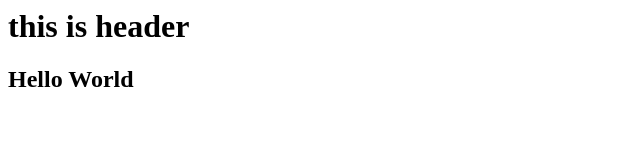
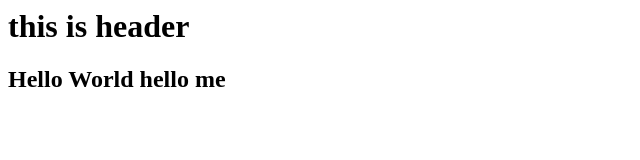
Before and after one commit to nidhiparikh687/Nidhi-Test, a plain HTML site: page index.html in a window 1280 px wide. Shown: the whole page, without its empty margins (0-640 px from the left). Drawn offline with Linux system fonts and the light colour scheme.

Commit message:
code updated

```diff
--- a/index.html
+++ b/index.html
@@ -1,2 +1,2 @@
 <h1> this is header</h1>
-<h2>Hello World</h2>
+<h2>Hello World hello me</h2>
```
